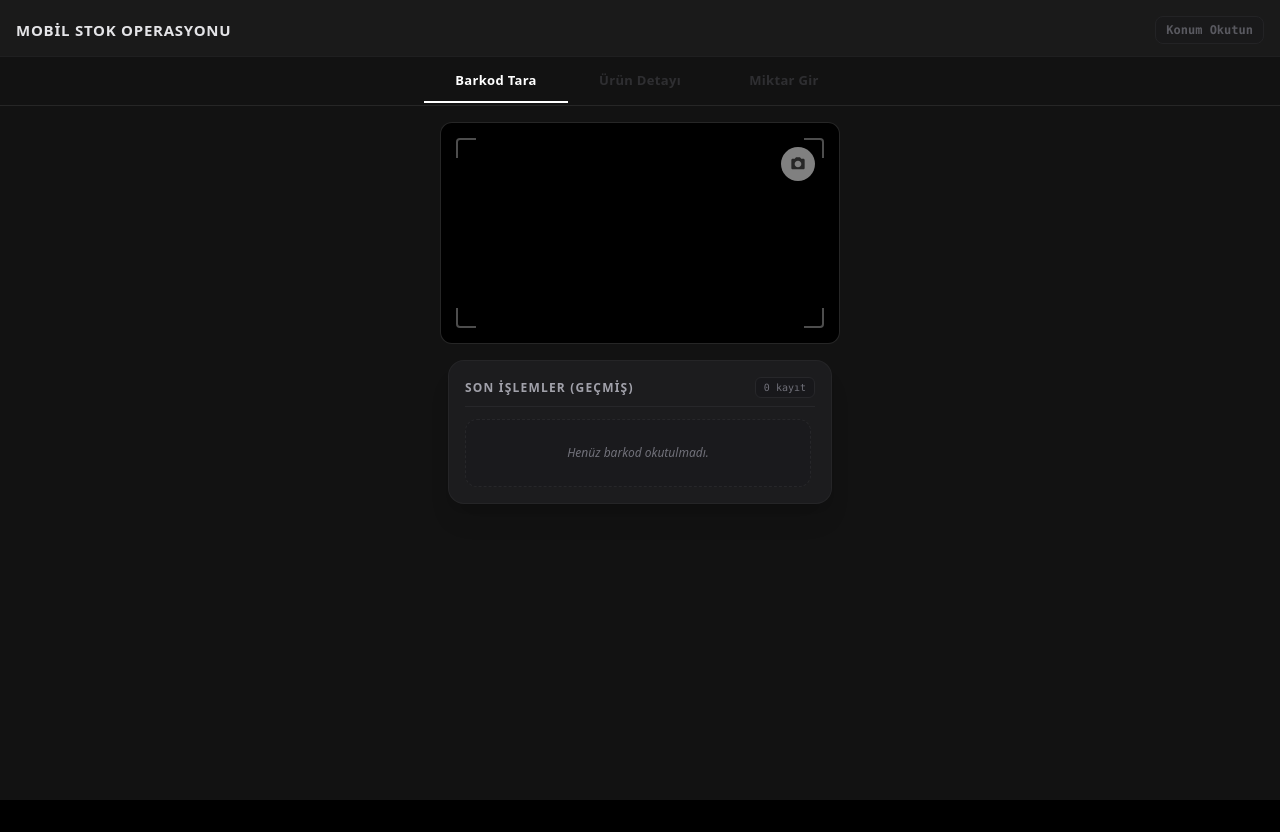
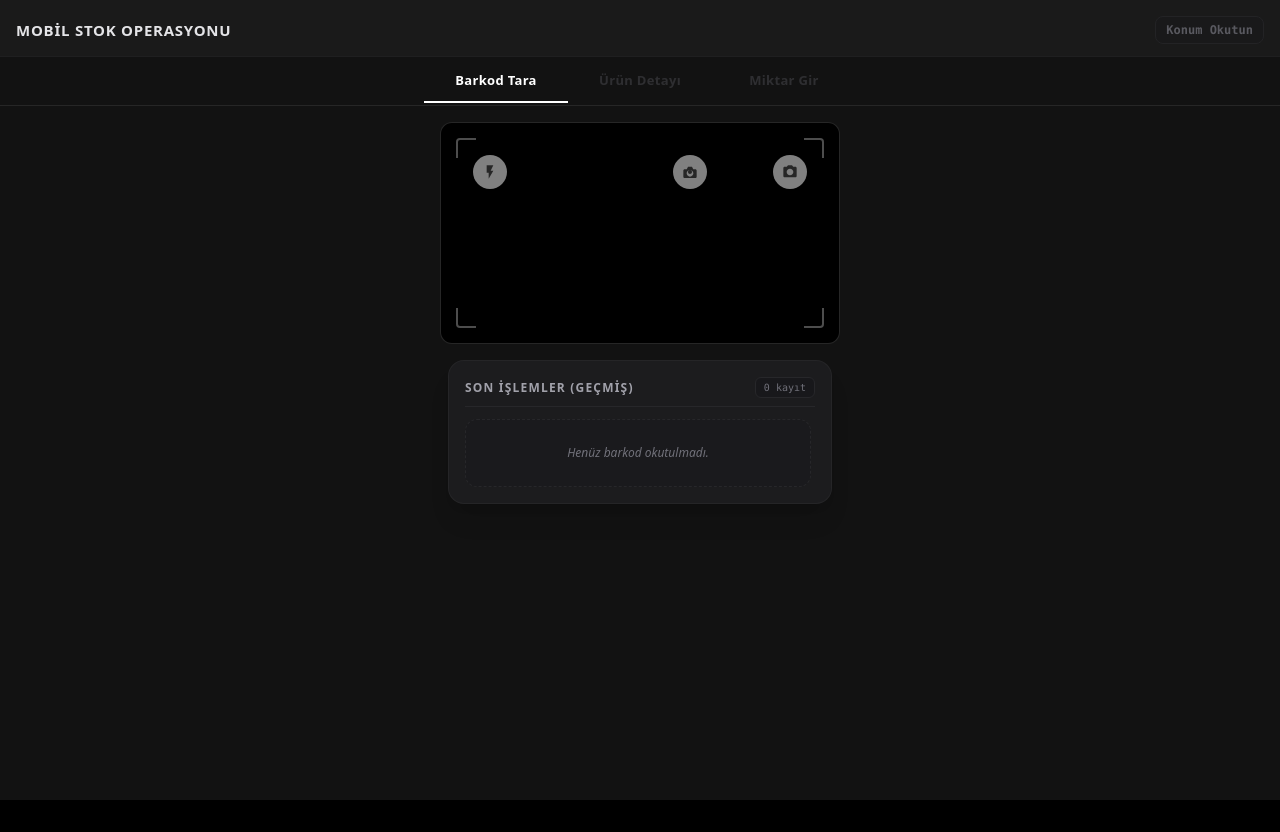
Before and after one commit to celalkale-gitcode/Ayakkabi_Erp, a Next.js app in the folder frontend/: page /dashboard/inventory in a window 1280 px wide. Built offline with nearby package versions, Linux system fonts and the light colour scheme.

Commit message:
Update BarcodeScanner.tsx

```diff
--- a/frontend/src/features/inventory/components/BarcodeScanner.tsx
+++ b/frontend/src/features/inventory/components/BarcodeScanner.tsx
@@ -2,6 +2,8 @@
 
 import React, { useEffect, useRef, useState } from 'react';
 import CameraButton from './CameraButton';
+import FlashButton from './FlashButton';
+import SwitchCameraButton from './SwitchCameraButton';
 
 interface BarcodeScannerProps {
   onResult: (text: string) => void;
@@ -12,6 +14,10 @@ export default function BarcodeScanner({ onResult }: BarcodeScannerProps) {
   const readerRef = useRef<any>(null);
   const [scanning, setScanning] = useState(false);
   const [processing, setProcessing] = useState(false);
+
+  // Yeni Eklenen State'ler
+  const [flashOn, setFlashOn] = useState(false);
+  const [activeCamera, setActiveCamera] = useState<'front' | 'back'>('back');
 
   // Güvenlik ve Kilit Mekanizmaları
   const isLocked = useRef<boolean>(false);
@@ -34,7 +40,41 @@ export default function BarcodeScanner({ onResult }: BarcodeScannerProps) {
     };
   }, []);
 
-  const start = async () => {
+  // Flaş (Torch) Açma / Kapama Fonksiyonu
+  const toggleFlash = async (turnOn: boolean) => {
+    setFlashOn(turnOn);
+    if (!videoRef.current || !scanning) return;
+
+    try {
+      const stream = videoRef.current.srcObject as MediaStream;
+      if (stream) {
+        const videoTrack = stream.getVideoTracks()[0];
+        const capabilities = videoTrack.getCapabilities() as any;
+
+        // Cihazın flaş desteği var mı kontrol et
+        if (capabilities.torch) {
+          await videoTrack.applyConstraints({
+            advanced: [{ torch: turnOn }]
+          } as any);
+        }
+      }
+    } catch (err) {
+      console.error("Flaş kontrol edilemedi:", err);
+    }
+  };
+
+  // Kamera Değiştirme Fonksiyonu
+  const changeCamera = async (camera: 'front' | 'back') => {
+    setActiveCamera(camera);
+    if (scanning) {
+      // Eğer tarama aktifse, önce mevcut kamerayı durdurup yenisiyle başlatıyoruz
+      if (readerRef.current) readerRef.current.reset();
+      setFlashOn(false); // Kamera değişince flaşı sıfırla
+      setTimeout(() => start(camera), 100);
+    }
+  };
+
+  const start = async (cameraDirection = activeCamera) => {
     if (!videoRef.current || !readerRef.current) return;
     try {
       setScanning(true);
@@ -45,7 +85,7 @@ export default function BarcodeScanner({ onResult }: BarcodeScannerProps) {
 
       const constraints = {
         video: {
-          facingMode: "environment",
+          facingMode: cameraDirection === "back" ? "environment" : "user",
           width: { ideal: 640 },
           height: { ideal: 480 }
         }
@@ -74,7 +114,7 @@ export default function BarcodeScanner({ onResult }: BarcodeScannerProps) {
 
               if (navigator.vibrate) navigator.vibrate(100);
 
-              // Sonucu üst componente pasla (İster raf barkodu olsun, ister ürün)
+              // Sonucu üst componente pasla
               onResult(currentText);
 
               // 2 saniye sonra sistemi yeni tarama için hazırla
@@ -97,6 +137,7 @@ export default function BarcodeScanner({ onResult }: BarcodeScannerProps) {
   const stop = () => {
     if (readerRef.current) readerRef.current.reset();
     setScanning(false);
+    setFlashOn(false); // Tarama durunca flaşı da kapatıyoruz
     isLocked.current = false;
     lastResult.current = "";
     confirmationCount.current = 0;
@@ -114,13 +155,40 @@ export default function BarcodeScanner({ onResult }: BarcodeScannerProps) {
       }}>
         <video ref={videoRef} playsInline style={{ width: '100%', height: '100%', objectFit: 'cover' }} />
 
-        {/* Köşe Çizgileri - Daha şık ve ince görünüm */}
+        {/* Köşe Çizgileri */}
         <div style={{ position: 'absolute', top: '15px', left: '15px', width: '20px', height: '20px', borderTop: '2px solid rgba(255,255,255,0.3)', borderLeft: '2px solid rgba(255,255,255,0.3)', borderRadius: '4px 0 0 0' }} />
         <div style={{ position: 'absolute', top: '15px', right: '15px', width: '20px', height: '20px', borderTop: '2px solid rgba(255,255,255,0.3)', borderRight: '2px solid rgba(255,255,255,0.3)', borderRadius: '0 4px 0 0' }} />
         <div style={{ position: 'absolute', bottom: '15px', left: '15px', width: '20px', height: '20px', borderBottom: '2px solid rgba(255,255,255,0.3)', borderLeft: '2px solid rgba(255,255,255,0.3)', borderRadius: '0 0 0 4px' }} />
         <div style={{ position: 'absolute', bottom: '15px', right: '15px', width: '20px', height: '20px', borderBottom: '2px solid rgba(255,255,255,0.3)', borderRight: '2px solid rgba(255,255,255,0.3)', borderRadius: '0 0 4px 0' }} />
 
-        {/* Lazer - İnceltildi (1.5px -> 1px) ve Şeffaflığı Ayarlandı (0.4 -> 0.35) */}
+        {/* ÜST KONTROL PANELİ VE MİLİMETRİK YERLEŞİMLER */}
+        {!processing && (
+          <>
+            {/* SOL ÜST: Flaş Butonu (Köşeden 2mm (~8px) içeride) */}
+            <div style={{ position: 'absolute', top: '8px', left: '8px', zIndex: 30 }}>
+              <FlashButton
+                flashOn={flashOn}
+                turnOn={() => toggleFlash(true)}
+                turnOff={() => toggleFlash(false)}
+              />
+            </div>
+
+            {/* SAĞ ÜST: Kamera Değiştirme Butonu (Genişlik hesabı ile Kamera butonunun hemen solunda) */}
+            <div style={{ position: 'absolute', top: '8px', right: '50px', zIndex: 30 }}>
+              <SwitchCameraButton
+                activeCamera={activeCamera}
+                onCameraChange={changeCamera}
+              />
+            </div>
+
+            {/* SAĞ ÜST: Ana Kamera Aç/Kapat Butonu (Köşeden 2mm (~8px) içeride) */}
+            <div style={{ position: 'absolute', top: '8px', right: '8px', zIndex: 30 }}>
+              <CameraButton scanning={scanning} start={() => start()} stop={stop} />
+            </div>
+          </>
+        )}
+
+        {/* Lazer */}
         {scanning && !processing && (
           <div style={{
             position: 'absolute', left: '12%', right: '12%', height: '1px', background: 'rgba(255, 0, 0, 0.35)',
@@ -137,8 +205,6 @@ export default function BarcodeScanner({ onResult }: BarcodeScannerProps) {
             </div>
           </div>
         )}
-
-        {!processing && <CameraButton scanning={scanning} start={start} stop={stop} />}
       </div>
     </div>
   );
```
